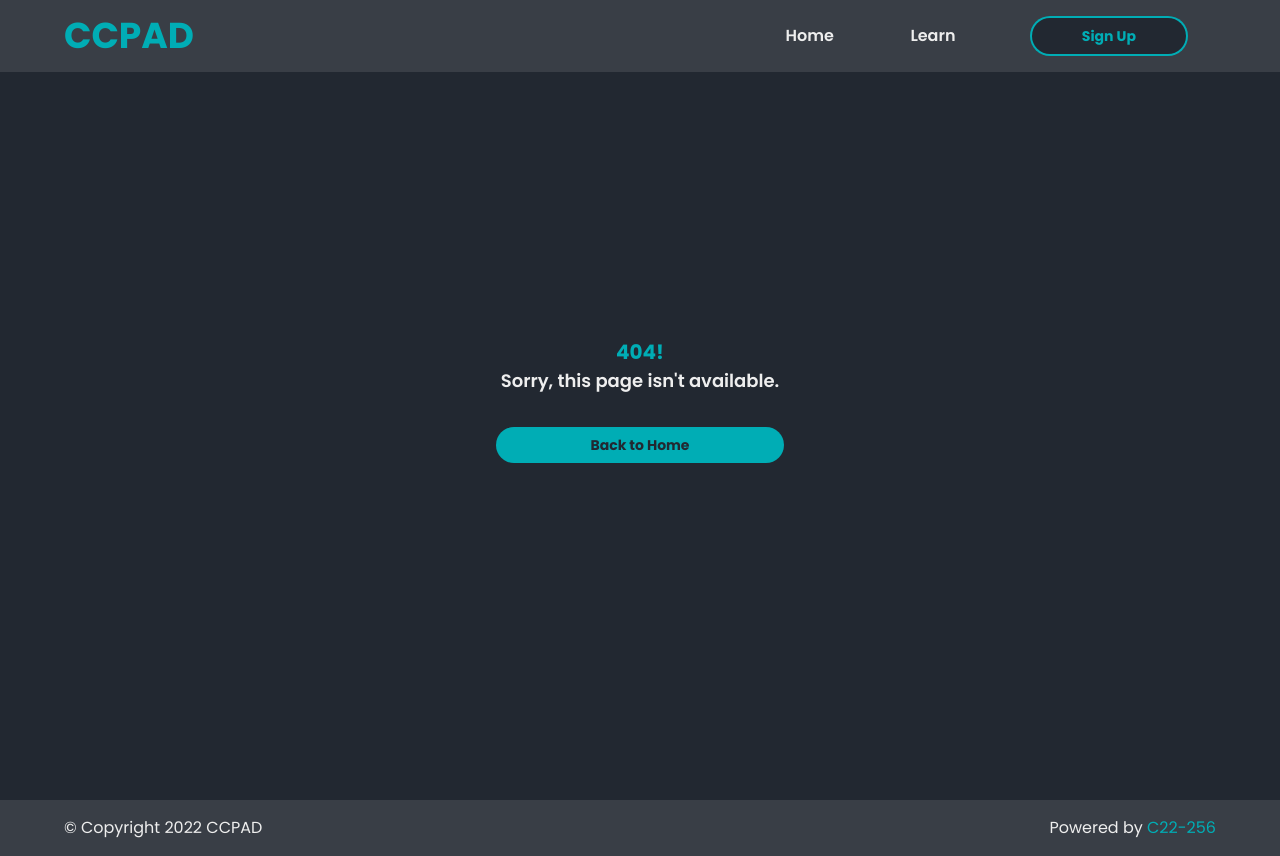
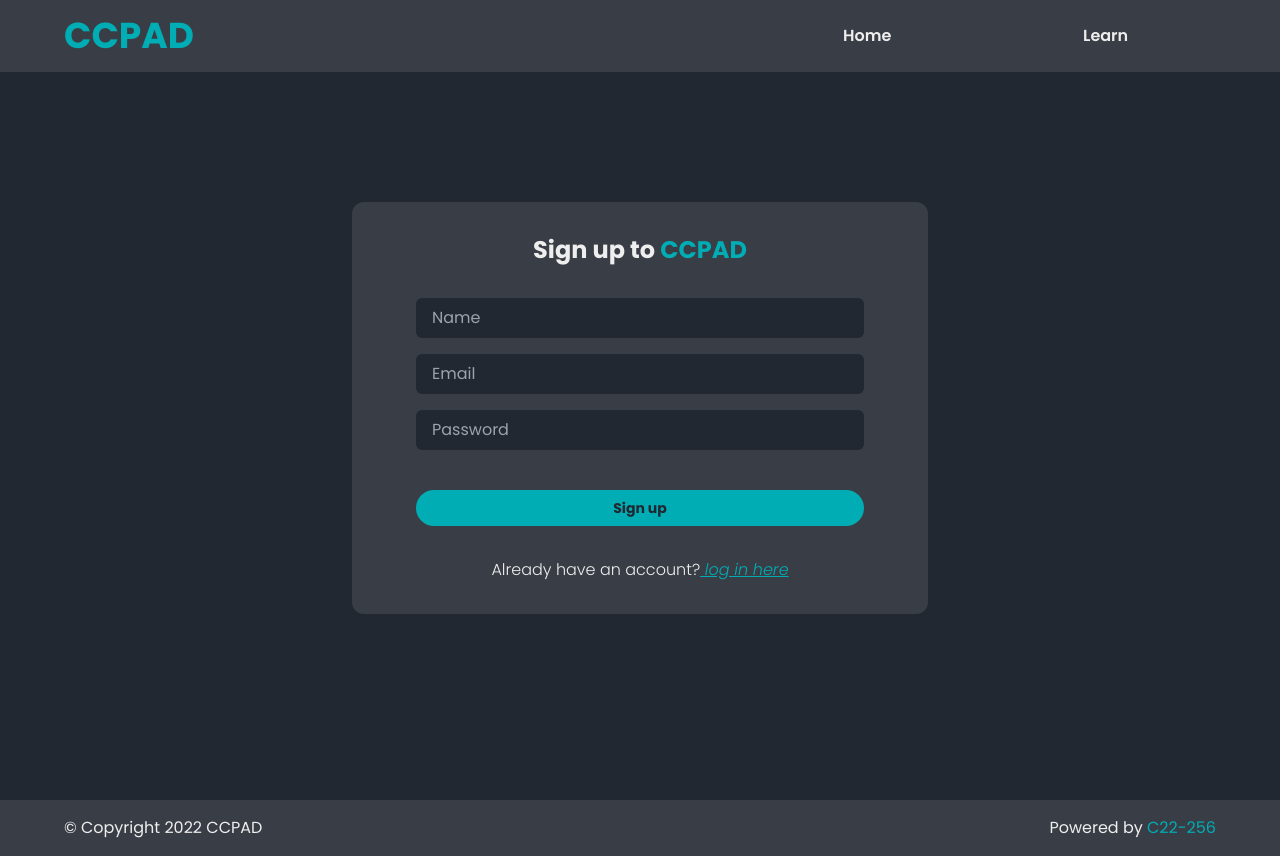
Before and after one commit to Yahyazz/content-creator-pad, a React (Create React App) app: page /register in a window 1280 px wide. Before the commit this address had no page. Built offline with nearby package versions, Linux system fonts and the light colour scheme.

Commit message:
add login|register page and add custom react hooks

```diff
--- a/src/App.js
+++ b/src/App.js
@@ -7,7 +7,9 @@ import ContentList from './pages/ContentList';
 import DetailPageWrapper from './pages/DetailPage';
 import EditPage from './pages/EditPage';
 import LandingPage from './pages/LandingPage';
+import LoginPage from './pages/LoginPage';
 import PageNotFound from './pages/PageNotFound';
+import RegisterPage from './pages/RegisterPage';
 
 export default function App() {
   return (
@@ -26,6 +28,8 @@ export default function App() {
           <Route path="/articles/:id" element={<DetailPageWrapper />} />
           <Route path="/content/add" element={<AddPage />} />
           <Route path="/content/edit" element={<EditPage />} />
+          <Route path="/register" element={<RegisterPage />} />
+          <Route path="/login" element={<LoginPage />} />
           <Route path="*" element={<PageNotFound />} />
         </Routes>
       </main>
--- a/src/components/AddContentInput.js
+++ b/src/components/AddContentInput.js
@@ -2,27 +2,13 @@ import React, { useState } from 'react';
 import { GoPlus } from 'react-icons/go';
 
 export default function AddContentInput({ addContent }) {
-  const [title, setTitle] = useState('');
-  const [description, setDescription] = useState('');
-  const [duration, setDuration] = useState('');
-
-  function titleChangeHandler(e) {
-    setTitle(e.target.value);
-  }
-
-  function descriptionChangeHandler(e) {
-    setDescription(e.target.value);
-  }
-
-  function durationChangeHandler(e) {
-    setDuration(e.target.value);
-  }
+  const [title, titleChangeHandler] = useState('');
+  const [description, descriptionChangeHandler] = useState('');
+  const [duration, durationChangeHandler] = useState('');
 
   function submitHandler(e) {
     e.preventDefault();
     addContent({ title, description, duration });
-    setTitle('');
-    setDescription('');
   }
 
   return (
--- /dev/null
+++ b/src/components/LoginInput.js
@@ -0,0 +1,42 @@
+import React from 'react';
+import useInput from '../hooks/useInput';
+
+export default function LoginInput({ login }) {
+  const [email, onEmailChange] = useInput('');
+  const [password, onPasswordChange] = useInput('');
+
+  function submitHandler(event) {
+    event.preventDefault();
+
+    login({
+      email: email,
+      password: password,
+    });
+  }
+
+  return (
+    <form
+      onSubmit={submitHandler}
+      className="w-full h-auto mx-auto flex justify-center flex-col gap-y-4"
+    >
+      <input
+        className="w-full bg-primary_background-darkgray01 px-4 py-2 rounded-md focus:outline-primary-blue"
+        type="email"
+        placeholder="Email"
+        value={email}
+        onChange={onEmailChange}
+        required
+      />
+      <input
+        className="w-full bg-primary_background-darkgray01 px-4 py-2 rounded-md focus:outline-primary-blue"
+        type="password"
+        placeholder="Password"
+        autoComplete="current-password"
+        value={password}
+        onChange={onPasswordChange}
+        required
+      />
+      <button className="btn-primary w-full mx-auto mt-6">Log in</button>
+    </form>
+  );
+}
--- a/src/components/Navigation.js
+++ b/src/components/Navigation.js
@@ -1,7 +1,8 @@
 import React from 'react';
-import { Link } from 'react-router-dom';
+import { Link, useLocation } from 'react-router-dom';
 
 export default function Navigation() {
+  let location = useLocation();
   return (
     <nav className="w-full sm:w-2/3 md:w-2/5 align-middle flex flex-row justify-between sm:justify-around gap-x-4 ">
       <Link className="font-semibold my-auto hover:text-primary-blue" to="/">
@@ -10,9 +11,14 @@ export default function Navigation() {
       <Link className="font-semibold my-auto hover:text-primary-blue" to="/learn">
         Learn
       </Link>
-      <Link className="font-semibold w-2/3 md:w-1/3 my-auto hover:text-primary-blue" to="/register">
-        <button className="btn-outline w-full">Sign Up</button>
-      </Link>
+      {location.pathname !== '/register' && (
+        <Link
+          className="font-semibold w-2/3 md:w-1/3 my-auto hover:text-primary-blue"
+          to="/register"
+        >
+          <button className="btn-outline w-full">Sign Up</button>
+        </Link>
+      )}
     </nav>
   );
 }
--- /dev/null
+++ b/src/components/RegisterInput.js
@@ -0,0 +1,52 @@
+import React from 'react';
+import useInput from '../hooks/useInput';
+
+export default function RegisterInput({ register }) {
+  const [name, onNameChange] = useInput('');
+  const [email, onEmailChange] = useInput('');
+  const [password, onPasswordChange] = useInput('');
+
+  function submitHandler(event) {
+    event.preventDefault();
+
+    register({
+      name: name,
+      email: email,
+      password: password,
+    });
+  }
+
+  return (
+    <form
+      onSubmit={submitHandler}
+      className="w-full h-auto mx-auto flex justify-center flex-col gap-y-4"
+    >
+      <input
+        className="w-full bg-primary_background-darkgray01 px-4 py-2 rounded-md focus:outline-primary-blue"
+        type="text"
+        placeholder="Name"
+        value={name}
+        onChange={onNameChange}
+        required
+      />
+      <input
+        className="w-full bg-primary_background-darkgray01 px-4 py-2 rounded-md focus:outline-primary-blue"
+        type="email"
+        placeholder="Email"
+        value={email}
+        onChange={onEmailChange}
+        required
+      />
+      <input
+        className="w-full bg-primary_background-darkgray01 px-4 py-2 rounded-md focus:outline-primary-blue"
+        type="password"
+        placeholder="Password"
+        autoComplete="current-password"
+        value={password}
+        onChange={onPasswordChange}
+        required
+      />
+      <button className="btn-primary w-full mx-auto mt-6">Sign up</button>
+    </form>
+  );
+}
--- /dev/null
+++ b/src/hooks/useInput.js
@@ -0,0 +1,13 @@
+import { useState } from 'react';
+
+function useInput(defaultValue = '') {
+  const [value, setValue] = useState(defaultValue);
+
+  const onValueChangeHandler = (event) => {
+    setValue(event.target.value);
+  };
+
+  return [value, onValueChangeHandler];
+}
+
+export default useInput;
--- a/src/pages/LandingPage.js
+++ b/src/pages/LandingPage.js
@@ -59,12 +59,12 @@ export default function LandingPage() {
         </div>
       </section>
       <section className="container-big w-full h-auto min-h-[calc(100vh-5rem)] flex justify-center items-center">
-        <div className="w-full md:w-3/4 px-16 py-16 flex justify-center items-center flex-col gap-y-8 bg-primary_background-darkgray02 rounded-3xl">
+        <div className="w-full md:w-3/4 px-4 sm:px-16 py-16 flex justify-center items-center flex-col gap-y-8 bg-primary_background-darkgray02 rounded-3xl">
           <h2 className="font-extrabold text-4xl text-center">
             JOIN MORE THAN ONE THOUSAND PEOPLE WHO ALREADY CONTRIBUTE TO CCPAD
           </h2>
           <h3 className="font-regular text-xl text-center">Want to contribute with us?</h3>
-          <Link to="/register" className="w-full md:w-2/3">
+          <Link to="/register" className="w-4/5 md:w-2/3">
             <button className="btn-primary w-full">Start Contribute</button>
           </Link>
         </div>
--- /dev/null
+++ b/src/pages/LoginPage.js
@@ -0,0 +1,29 @@
+import React from 'react';
+import { Link, useNavigate } from 'react-router-dom';
+import LoginInput from '../components/LoginInput';
+
+export default function LoginPage() {
+  const navigate = useNavigate();
+
+  async function onLoginHandler() {
+    navigate('/admin');
+  }
+
+  return (
+    <section className="container-big h-full min-h-[calc(90vh-5rem)] flex flex-col justify-center items-center pt-4">
+      <div className="w-full h-fit sm:w-2/3 md:w-1/2 py-8 px-4 sm:px-16 gap-y-8 flex flex-col items-center rounded-xl bg-primary_background-darkgray02">
+        <h2 className="font-bold text-2xl">
+          Log in to
+          <span className="text-primary-blue"> CCPAD</span>
+        </h2>
+        <div className="w-full flex flex-col gap-y-4">
+          <LoginInput login={onLoginHandler} />
+          <p className="text-base text-center">Or</p>
+          <Link to="/register" className="w-full">
+            <button className="w-full btn-outline">Create account</button>
+          </Link>
+        </div>
+      </div>
+    </section>
+  );
+}
--- /dev/null
+++ b/src/pages/RegisterPage.js
@@ -0,0 +1,31 @@
+import React from 'react';
+import { Link, useNavigate } from 'react-router-dom';
+import RegisterInput from '../components/RegisterInput';
+
+export default function RegisterPage() {
+  const navigate = useNavigate();
+
+  async function onRegisterHandler() {
+    navigate('/login');
+  }
+
+  return (
+    <section className="container-big h-full min-h-[calc(90vh-5rem)] flex flex-col justify-center items-center pt-4">
+      <div className="w-full h-fit sm:w-2/3 md:w-1/2 py-8 px-4 sm:px-16 gap-y-8 flex flex-col items-center rounded-xl bg-primary_background-darkgray02">
+        <h2 className="font-bold text-2xl">
+          Sign up to
+          <span className="text-primary-blue"> CCPAD</span>
+        </h2>
+        <RegisterInput register={onRegisterHandler} />
+        <p className="text-base font-light ">
+          Already have an account?
+          <Link to="/login">
+            <span className="text-primary-blue underline">
+              <i> log in here</i>
+            </span>
+          </Link>
+        </p>
+      </div>
+    </section>
+  );
+}
```
